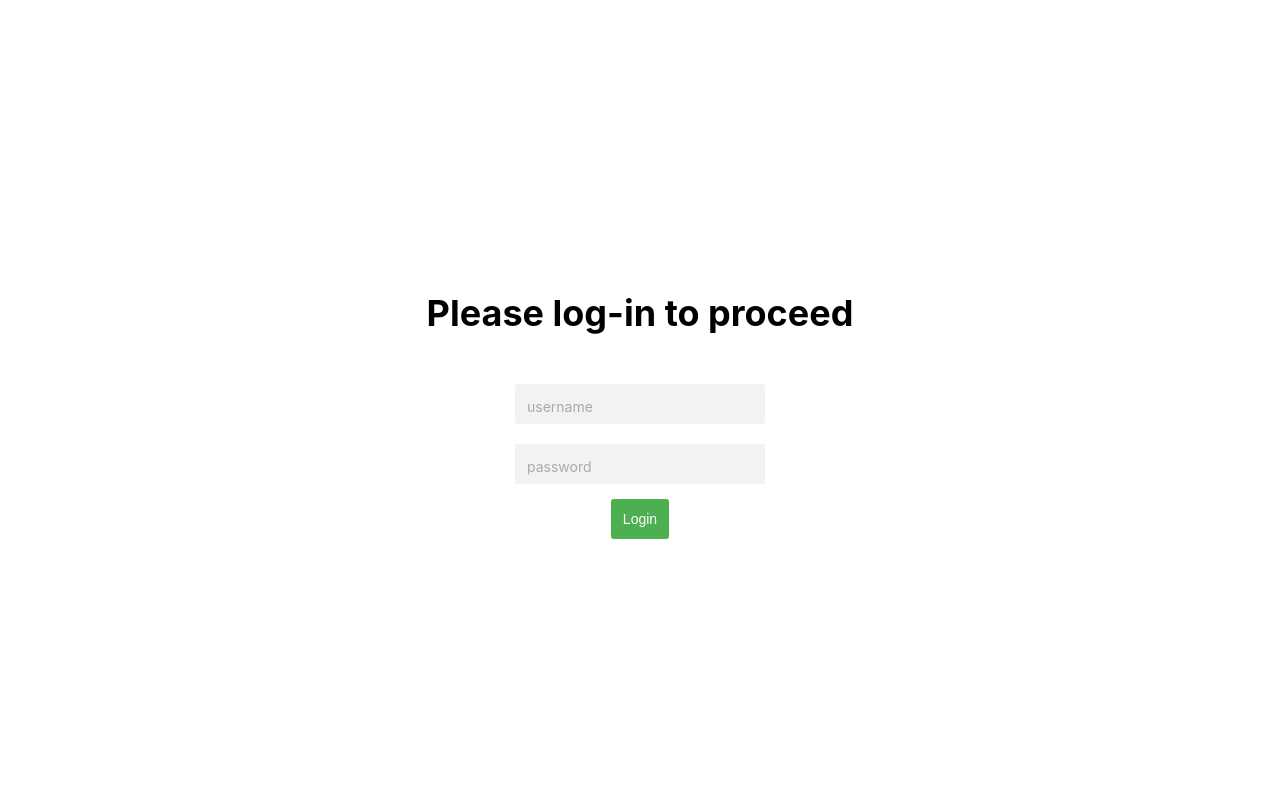
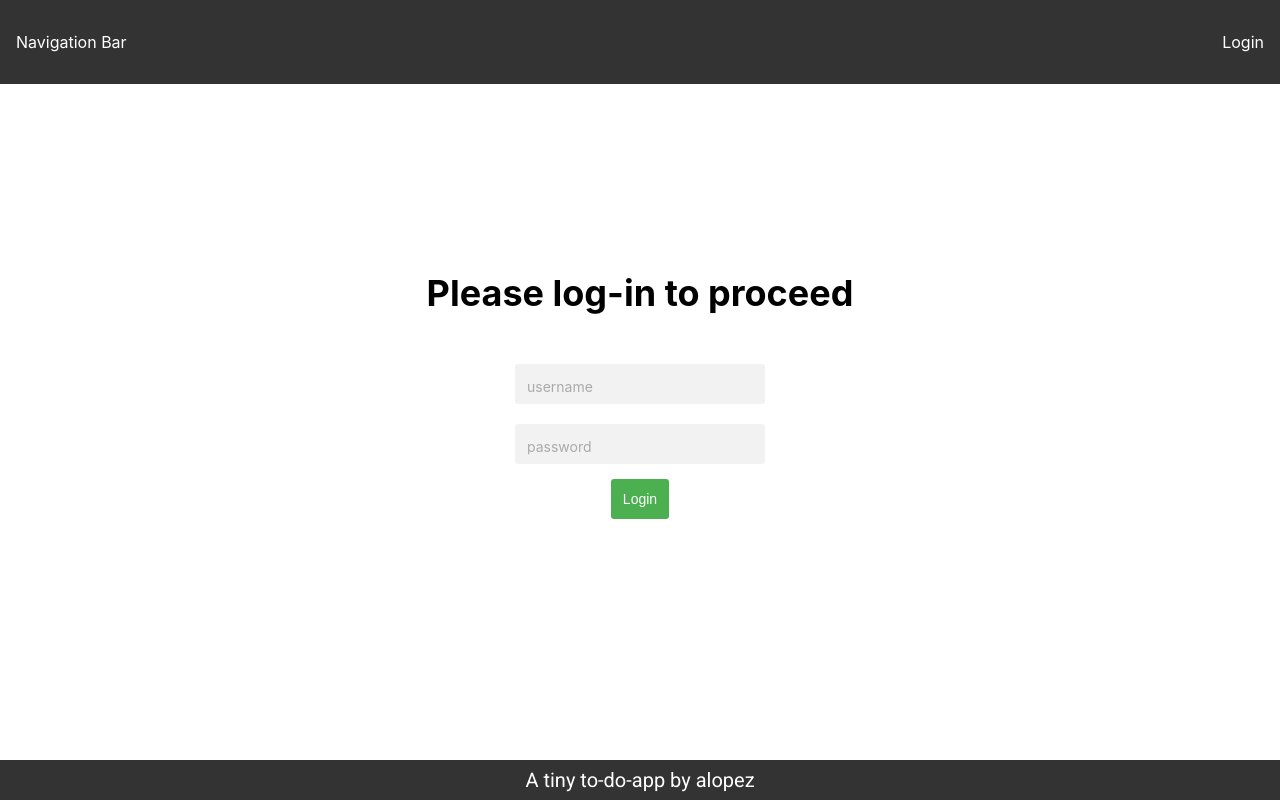
Before and after one commit to lopezatn/to-do-app, a React (Create React App) app: page /Login in a window 1280 px wide. Built offline with nearby package versions, Linux system fonts and the light colour scheme.

Commit message:
building the Navbar component

```diff
--- a/package.json
+++ b/package.json
@@ -12,6 +12,9 @@
     "@types/react-dom": "^18.2.19",
     "react": "^18.2.0",
     "react-dom": "^18.2.0",
+    "react-icons": "^5.0.1",
+    "react-responsive": "^9.0.2",
+    "react-router-dom": "^6.22.1",
     "react-scripts": "5.0.1",
     "typescript": "^4.9.5",
     "web-vitals": "^2.1.4"
--- a/public/index.html
+++ b/public/index.html
@@ -5,39 +5,21 @@
     <link rel="icon" href="%PUBLIC_URL%/favicon.ico" />
     <meta name="viewport" content="width=device-width, initial-scale=1" />
     <meta name="theme-color" content="#000000" />
-    <meta
-      name="description"
-      content="Web site created using create-react-app"
+    <meta name="description" content="" />
+    <link rel="preconnect" href="https://fonts.googleapis.com" />
+    <link rel="preconnect" href="https://fonts.gstatic.com" crossorigin />
+    <link
+      href="https://fonts.googleapis.com/css2?family=Roboto&display=swap"
+      rel="stylesheet"
     />
+
     <link rel="apple-touch-icon" href="%PUBLIC_URL%/logo192.png" />
-    <!--
-      manifest.json provides metadata used when your web app is installed on a
-      user's mobile device or desktop. See https://developers.google.com/web/fundamentals/web-app-manifest/
-    -->
+
     <link rel="manifest" href="%PUBLIC_URL%/manifest.json" />
-    <!--
-      Notice the use of %PUBLIC_URL% in the tags above.
-      It will be replaced with the URL of the `public` folder during the build.
-      Only files inside the `public` folder can be referenced from the HTML.
-
-      Unlike "/favicon.ico" or "favicon.ico", "%PUBLIC_URL%/favicon.ico" will
-      work correctly both with client-side routing and a non-root public URL.
-      Learn how to configure a non-root public URL by running `npm run build`.
-    -->
-    <title>React App</title>
+    <title>To-Do-app</title>
   </head>
   <body>
     <noscript>You need to enable JavaScript to run this app.</noscript>
     <div id="root"></div>
-    <!--
-      This HTML file is a template.
-      If you open it directly in the browser, you will see an empty page.
-
-      You can add webfonts, meta tags, or analytics to this file.
-      The build step will place the bundled scripts into the <body> tag.
-
-      To begin the development, run `npm start` or `yarn start`.
-      To create a production bundle, use `npm run build` or `yarn build`.
-    -->
   </body>
 </html>
--- a/src/App.tsx
+++ b/src/App.tsx
@@ -1,12 +1,16 @@
-import './App.css';
-import Example from './Example';
-import ListItemExample, { Item } from './Example/ListItemExample';
-import Login from './Login/Login';
+import { BrowserRouter as Router, Route, Routes } from "react-router-dom";
+import "./App.css";
+import Login from "./Login/Login";
+import Navbar from "./Navbar/Navbar";
 
 function App() {
-
   return (
-    <Login/>
+    <Router>
+      <Navbar />
+      <Routes>
+        <Route path="/Login" element={<Login />} />
+      </Routes>
+    </Router>
   );
 }
 
--- /dev/null
+++ b/src/Footer/Footer.tsx
@@ -0,0 +1,13 @@
+import "./footer.css";
+
+const Footer = () => {
+  return (
+    <>
+      <div className="footerContainer">
+        <h3>A tiny to-do-app by alopez</h3>
+      </div>
+    </>
+  );
+};
+
+export default Footer;
--- /dev/null
+++ b/src/Footer/footer.css
@@ -0,0 +1,16 @@
+.footerContainer {
+  height: 5vh;
+  width: 100vw;
+  background-color: #333;
+  display: flex;
+  justify-content: center;
+  align-items: center;
+}
+
+.footerContainer h3 {
+  font-family: "Roboto", sans-serif;
+  font-weight: 400;
+  font-style: normal;
+  font-size: 20px;
+  color: white;
+}
--- a/src/Login/Login.tsx
+++ b/src/Login/Login.tsx
@@ -2,6 +2,7 @@ import { useState } from "react";
 import InputField from "../InputField/InputField";
 import "./login.css";
 import Button from "../Example/Button/Button";
+import Footer from "../Footer/Footer";
 
 const USERNAME = "user";
 const PASSWORD = "password";
@@ -29,6 +30,7 @@ const Login = () => {
   };
 
   return (
+    <>
       <div className="mainContainer">
         <div className="titleContainer">
           <h2>Please log-in to proceed</h2>
@@ -47,6 +49,8 @@ const Login = () => {
         />
         <Button buttonValue="Login" onClick={handleClick} />
       </div>
+      <Footer />
+    </>
   );
 };
 
--- a/src/Login/login.css
+++ b/src/Login/login.css
@@ -3,7 +3,7 @@
   display: flex;
   align-items: center;
   justify-content: center;
-  height: 100vh;
+  height: 95vh;
 }
 
 .titleContainer {
--- /dev/null
+++ b/src/Navbar/Navbar.tsx
@@ -0,0 +1,25 @@
+import { NavLink } from "react-router-dom";
+import "./navbar.css";
+
+const Navbar = () => {
+  return (
+    <>
+      <header className="header">
+        <nav className="navContainer">
+          <NavLink to="/" className="navLogo">
+            Navigation Bar
+          </NavLink>
+          <ul>
+            <li className="navItem">
+              <NavLink to="/Login" className="navLink">
+                Login
+              </NavLink>
+            </li>
+          </ul>
+        </nav>
+      </header>
+    </>
+  );
+};
+
+export default Navbar;
--- /dev/null
+++ b/src/Navbar/navbar.css
@@ -0,0 +1,33 @@
+.header {
+  position: fixed;
+  width: 100%;
+  top: 0;
+  left: 0;
+  background-color: #333;
+  z-index: var(--z-fixed);
+}
+
+.navContainer {
+  display: flex;
+  align-items: center;
+  justify-content: space-between;
+  position: relative;
+  margin: 1rem;
+}
+
+.navLogo {
+  color: white;
+  text-decoration: none;
+}
+
+.navLink {
+  color: var(--title-color);
+  font-weight: var(--font-semi-bold);
+  transition: color 0.4s;
+  text-decoration: none;
+}
+
+.navItem {
+  color: white;
+  list-style-type: none;
+}
```
Also changed, not shown: 1 other file (tests, documents, lock files or other folders). Lines whose indentation alone changed are shown as unchanged.
